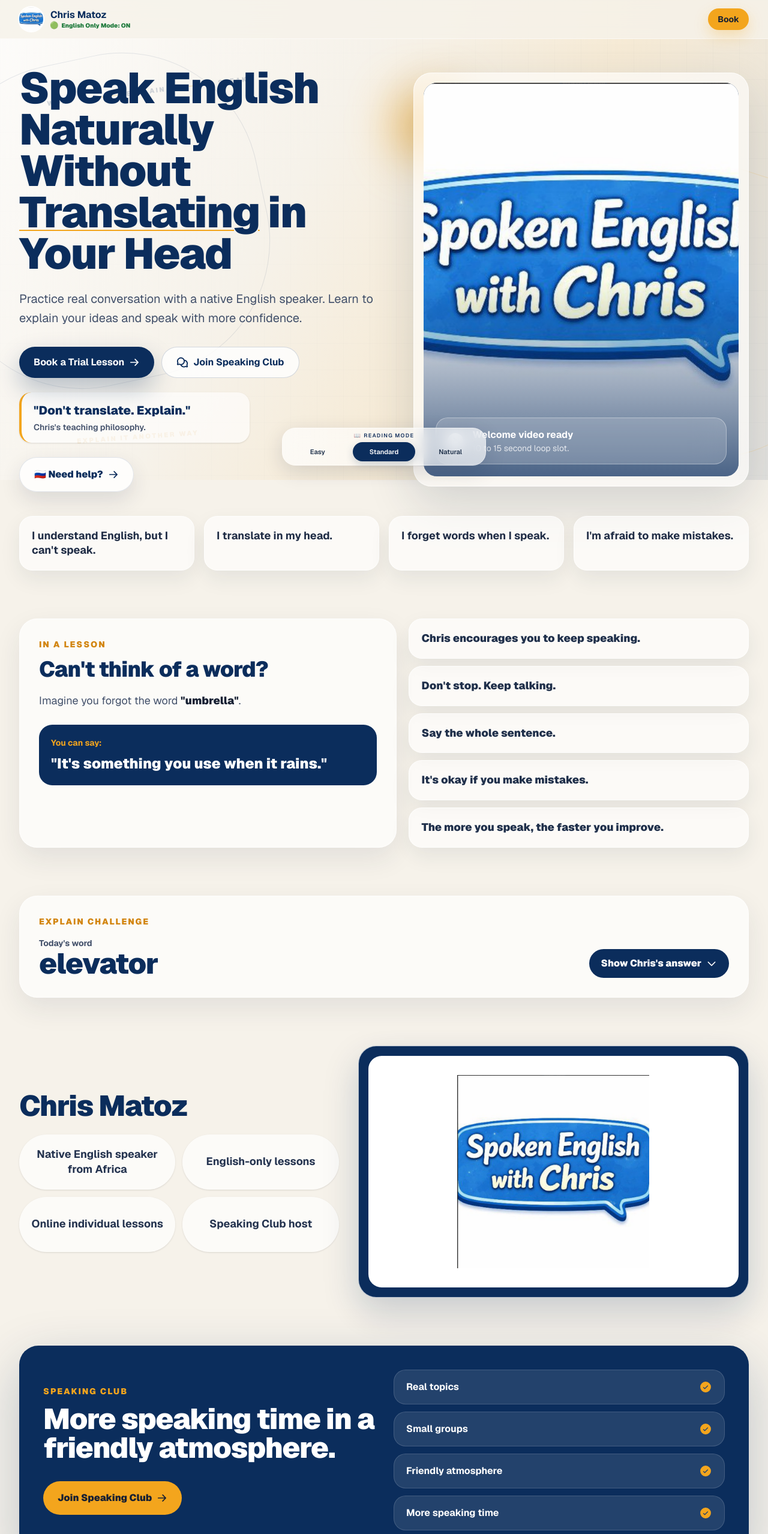
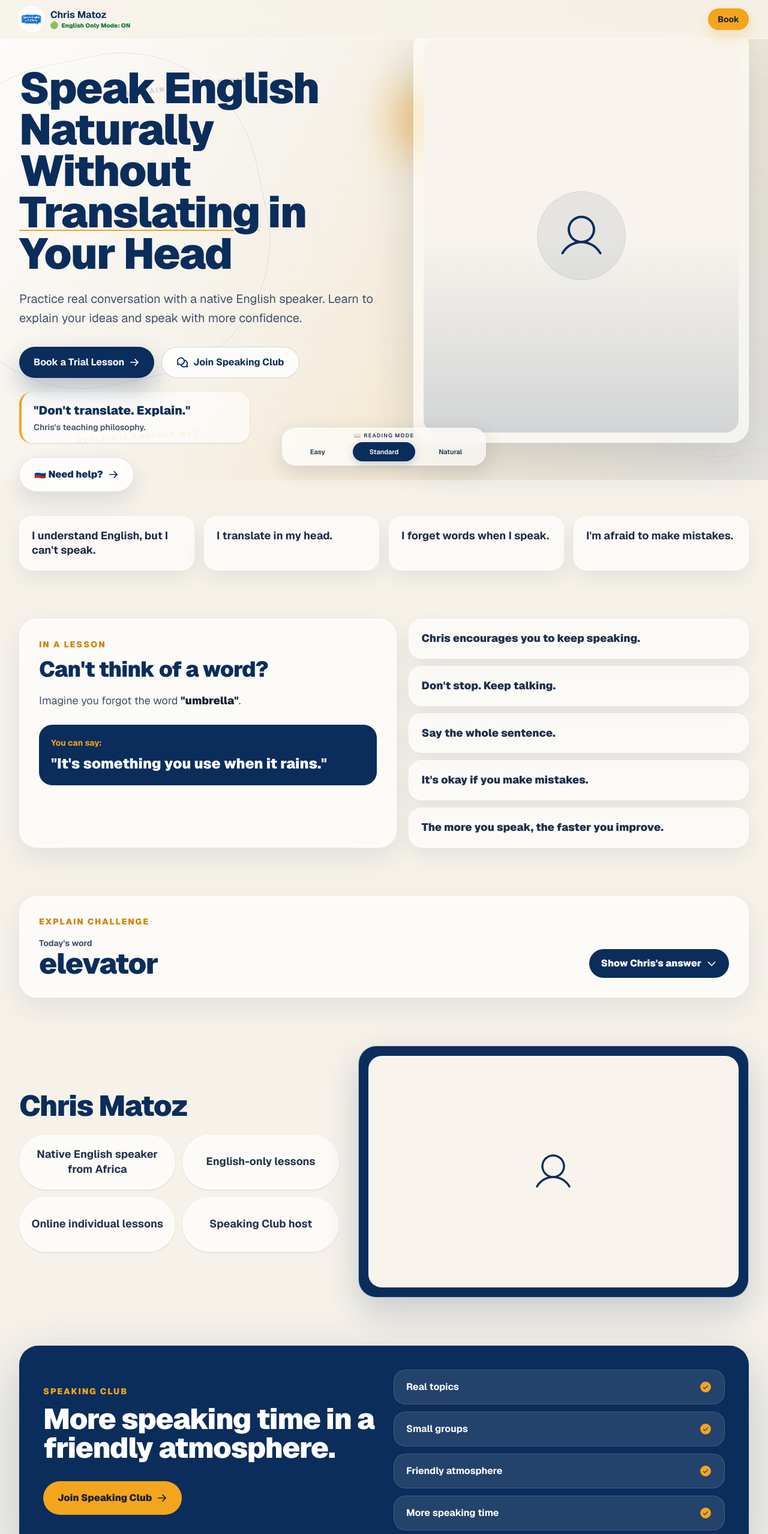
Before and after one commit to Petrbrok/chris, a Next.js app: page / in a window 1280 px wide. Shown: the top 2557 px of the page at 60% size. Built offline with nearby package versions, Linux system fonts and the light colour scheme.

Commit message:
Refine hero logo and media layout

```diff
--- a/src/app/page.tsx
+++ b/src/app/page.tsx
@@ -9,7 +9,7 @@ import {
   CheckCircle,
   EnvelopeSimple,
   InstagramLogo,
-  PlayCircle,
+  User,
   TelegramLogo,
   WhatsappLogo,
 } from "@phosphor-icons/react";
@@ -491,12 +491,10 @@ function ReadingModeBar({
   );
 }
 
-function HeroMedia({ videoSrc, language }: { videoSrc?: string; language: SiteLanguage }) {
-  const copy = content[language];
-
+function HeroMedia({ videoSrc }: { videoSrc?: string }) {
   return (
-    <div className="relative overflow-hidden rounded-[30px] border border-white/70 bg-white/58 p-4 shadow-[0_28px_80px_rgba(27,43,71,0.16)] backdrop-blur-xl">
-      <div className="relative aspect-[4/5] overflow-hidden rounded-[22px] bg-[#0b2d5c]">
+    <div className="relative overflow-hidden rounded-[30px] border border-white/70 bg-white/58 p-4 shadow-[0_28px_80px_rgba(27,43,71,0.16)] backdrop-blur-xl lg:-mt-16">
+      <div className="relative aspect-[4/5] overflow-hidden rounded-[22px] bg-[#f8f4ed]">
         {videoSrc ? (
           <video
             className="h-full w-full object-cover"
@@ -505,28 +503,15 @@ function HeroMedia({ videoSrc, language }: { videoSrc?: string; language: SiteLa
             muted
             loop
             playsInline
-            poster={assetPath("/chris-logo.png")}
           />
         ) : (
-          <Image
-            src={assetPath("/chris-logo.png")}
-            alt="Spoken English with Chris brand mark"
-            fill
-            className="object-cover"
-            sizes="(max-width: 1024px) 90vw, 42vw"
-            priority
-          />
-        )}
-        <div className="absolute inset-0 bg-gradient-to-t from-[#0b2d5c]/74 via-transparent to-transparent" />
-        <div className="absolute bottom-5 left-5 right-5 rounded-[20px] border border-white/35 bg-white/18 p-4 text-white backdrop-blur-xl">
-          <div className="flex items-center gap-3">
-            <PlayCircle size={32} weight="fill" />
-            <div>
-              <p className="font-bold">{copy.videoReady}</p>
-              <p className="text-sm text-white/78">{copy.videoSlot}</p>
+          <div className="flex h-full w-full items-center justify-center">
+            <div className="rounded-full bg-[#0b2d5c]/8 p-8 text-[#0b2d5c] shadow-[inset_0_0_0_1px_rgba(11,45,92,0.08)]">
+              <User size={84} weight="light" />
             </div>
           </div>
-        </div>
+        )}
+        <div className="absolute inset-0 bg-gradient-to-t from-[#0b2d5c]/16 via-transparent to-transparent" />
       </div>
     </div>
   );
@@ -544,25 +529,16 @@ function NeedHelp({
   const [step, setStep] = useState<0 | 1>(0);
   const copy = content[language];
 
-  if (language === "ru") {
-    return (
-      <div className="mt-6">
-        <MotionButton
-          onClick={onEnglish}
-          className="inline-flex items-center justify-center gap-2 rounded-full bg-[#0b2d5c] px-6 py-4 text-base font-black text-white shadow-[0_18px_40px_rgba(11,45,92,0.22)]"
-        >
-          {copy.needHelp} <ArrowRight size={18} weight="bold" />
-        </MotionButton>
-      </div>
-    );
-  }
-
   const handleClick = () => {
     if (step === 0) {
       setStep(1);
       return;
     }
     setStep(0);
+    if (language === "ru") {
+      onEnglish();
+      return;
+    }
     onRussian();
   };
 
@@ -782,7 +758,7 @@ export default function Home() {
       </div>
 
       <Section id="top" className="pt-24 sm:pt-28">
-        <div className="grid min-h-[calc(100dvh-96px)] items-center gap-10 lg:grid-cols-[1.05fr_0.95fr]">
+        <div className="grid min-h-[calc(100dvh-96px)] items-start gap-10 lg:grid-cols-[1.05fr_0.95fr]">
           <motion.div
             initial={{ opacity: 0, y: 22 }}
             animate={{ opacity: 1, y: 0 }}
@@ -892,6 +868,7 @@ export default function Home() {
               </figcaption>
             </MotionCard>
             <NeedHelp
+              key={siteLanguage}
               language={siteLanguage}
               onRussian={() => setSiteLanguage("ru")}
               onEnglish={() => setSiteLanguage("en")}
@@ -905,7 +882,7 @@ export default function Home() {
             className="relative"
           >
             <div className="absolute -left-6 top-10 h-24 w-24 rounded-[28px] bg-[#f3a51d]/75 blur-2xl" />
-            <HeroMedia language={siteLanguage} />
+            <HeroMedia />
           </motion.div>
         </div>
       </Section>
@@ -997,13 +974,9 @@ export default function Home() {
           </div>
           <MotionCard className="relative overflow-hidden rounded-[30px] border border-white/70 bg-[#0b2d5c] p-4 shadow-[0_24px_60px_rgba(11,45,92,0.2)]">
             <div className="relative aspect-[16/10] overflow-hidden rounded-[22px] bg-white">
-              <Image
-                src={assetPath("/chris-logo.png")}
-                alt="Photo or video placeholder for Chris Matoz"
-                fill
-                className="object-contain p-8"
-                sizes="(max-width: 1024px) 90vw, 44vw"
-              />
+              <div className="flex h-full w-full items-center justify-center bg-[#f8f4ed] text-[#0b2d5c]">
+                <User size={72} weight="light" />
+              </div>
             </div>
           </MotionCard>
         </div>
```
Also changed, not shown: public/chris-logo.png, public/chris-logo1.png (added).
